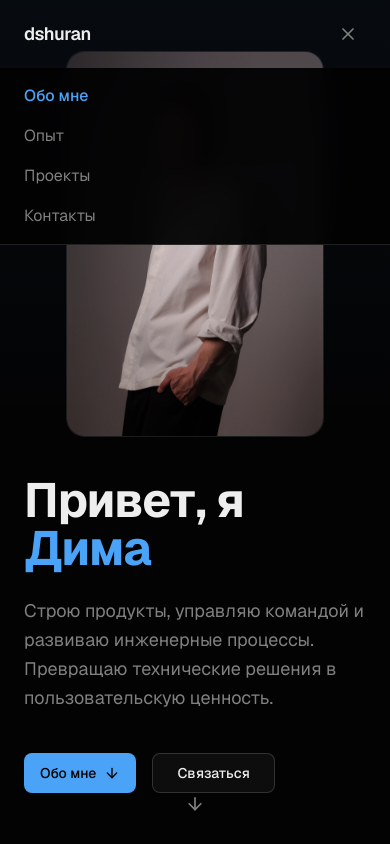
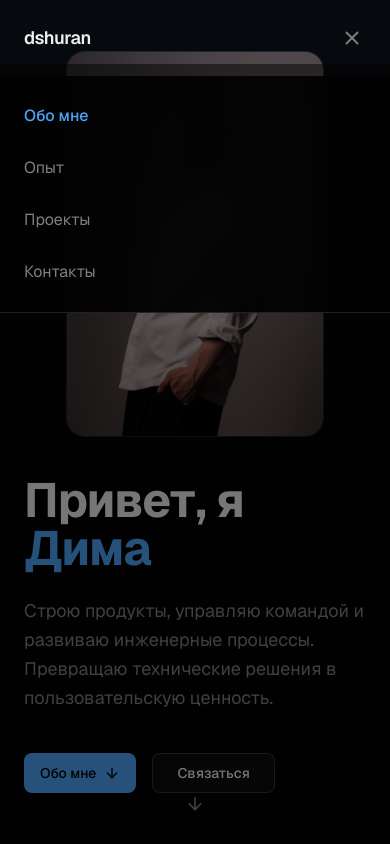
Before and after one commit to dshuran/dshuran-site, a Next.js app: page / in a window 390 px wide. Both pictures are taken after a click on the button "Открыть меню". Shown: the top 844 px of the page. Built offline with nearby package versions, Linux system fonts and the light colour scheme.

Commit message:
исправил мобильное меню: увеличил зону тапа, убрал ненадёжную height анимацию, добавил блокировку скролла и бэкдроп
Co-Authored-By: Claude Opus 4.6 <noreply@anthropic.com>

```diff
--- a/components/Navigation.tsx
+++ b/components/Navigation.tsx
@@ -24,6 +24,18 @@ export function Navigation() {
     window.addEventListener("scroll", handleScroll, { passive: true });
     return () => window.removeEventListener("scroll", handleScroll);
   }, []);
+
+  // Lock body scroll when mobile menu is open
+  useEffect(() => {
+    if (isMenuOpen) {
+      document.body.style.overflow = "hidden";
+    } else {
+      document.body.style.overflow = "";
+    }
+    return () => {
+      document.body.style.overflow = "";
+    };
+  }, [isMenuOpen]);
 
   useEffect(() => {
     const sections = navLinks.map((link) =>
@@ -101,31 +113,41 @@ export function Navigation() {
 
         {/* Mobile hamburger */}
         <button
-          className="md:hidden p-2 text-muted-foreground hover:text-foreground transition-colors"
+          className="md:hidden flex items-center justify-center w-11 h-11 -mr-2 text-muted-foreground hover:text-foreground transition-colors touch-manipulation"
           onClick={() => setIsMenuOpen(!isMenuOpen)}
           aria-label={isMenuOpen ? "Закрыть меню" : "Открыть меню"}
         >
-          {isMenuOpen ? <X size={20} /> : <Menu size={20} />}
+          {isMenuOpen ? <X size={22} /> : <Menu size={22} />}
         </button>
       </nav>
 
       {/* Mobile menu */}
       <AnimatePresence>
         {isMenuOpen && (
+          <>
+            {/* Backdrop */}
             <motion.div
-            initial={{ opacity: 0, height: 0 }}
-            animate={{ opacity: 1, height: "auto" }}
-            exit={{ opacity: 0, height: 0 }}
+              initial={{ opacity: 0 }}
+              animate={{ opacity: 1 }}
+              exit={{ opacity: 0 }}
               transition={{ duration: 0.2 }}
-            className="md:hidden overflow-hidden bg-background/95 backdrop-blur-md border-b border-border"
+              className="md:hidden fixed inset-0 top-[calc(var(--nav-height,64px))] bg-black/50"
+              onClick={() => setIsMenuOpen(false)}
+            />
+            <motion.div
+              initial={{ opacity: 0, y: -10 }}
+              animate={{ opacity: 1, y: 0 }}
+              exit={{ opacity: 0, y: -10 }}
+              transition={{ duration: 0.2 }}
+              className="md:hidden bg-background/95 backdrop-blur-md border-b border-border"
             >
-            <ul className="flex flex-col px-6 py-4 gap-4">
+              <ul className="flex flex-col px-6 py-4 gap-1">
                 {navLinks.map((link) => (
                   <li key={link.href}>
                     <a
                       href={link.href}
                       onClick={(e) => scrollTo(e, link.href)}
-                    className={`block text-base transition-colors ${
+                      className={`block py-3 text-base transition-colors touch-manipulation ${
                         activeSection === link.href
                           ? "text-primary font-medium"
                           : "text-muted-foreground hover:text-foreground"
@@ -137,6 +159,7 @@ export function Navigation() {
                 ))}
               </ul>
             </motion.div>
+          </>
         )}
       </AnimatePresence>
     </header>
```
Lines whose indentation alone changed are shown as unchanged.
